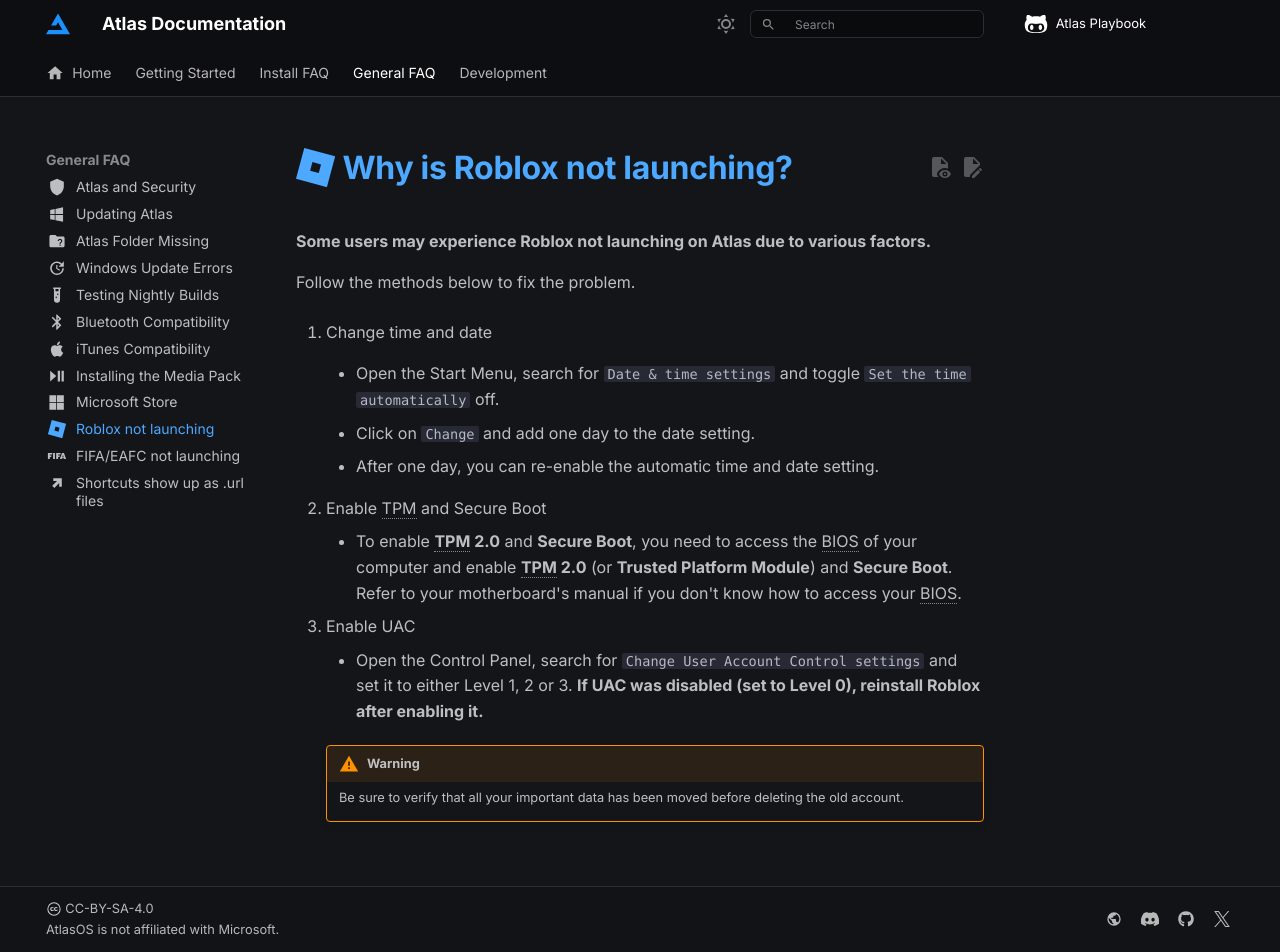
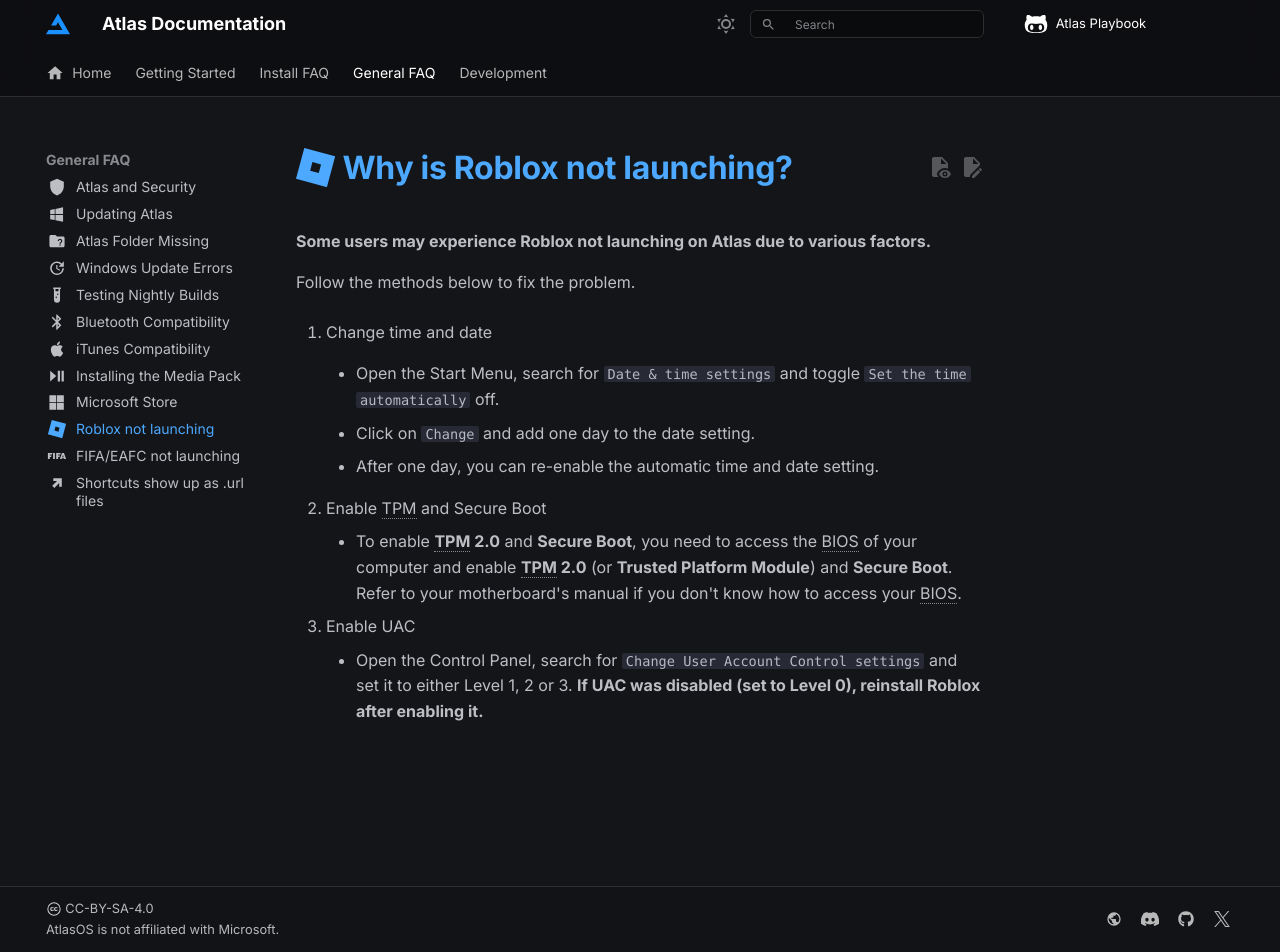
Before and after one commit to Atlas-OS/docs, an MkDocs documentation site: the page built from docs/general-faq/roblox-not-launching.md, in a window 1280 px wide and 952 px high. Built offline with MkDocs 1.6.1 and Material for MkDocs 9.7.7, drawn with Linux system fonts in a browser that asks for light colours; some web fonts are replaced; comment, search, counter and statistics services are not loaded.

Commit message:
Fix: removed the warning and changed the description

```diff
--- a/docs/general-faq/roblox-not-launching.md
+++ b/docs/general-faq/roblox-not-launching.md
@@ -24,7 +24,3 @@ Follow the methods below to fix the problem.
 3. Enable UAC
 
     - Open the Control Panel, search for `Change User Account Control settings` and set it to either Level 1, 2 or 3. **If UAC was disabled (set to Level 0), reinstall Roblox after enabling it.**
-
-    !!! warning
-
-        Be sure to verify that all your important data has been moved before deleting the old account.
```
Also changed, not shown: other parts of docs/general-faq/roblox-not-launching.md (+1 -1 lines).
